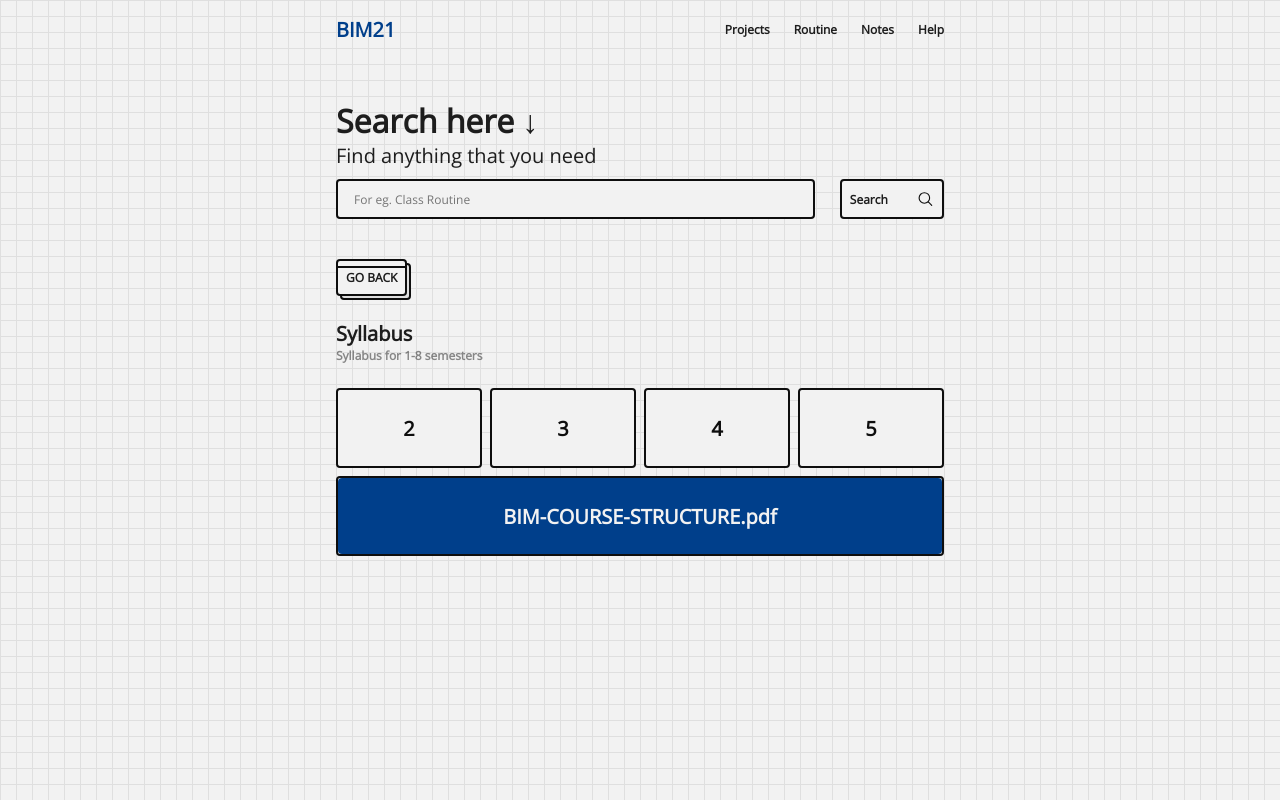
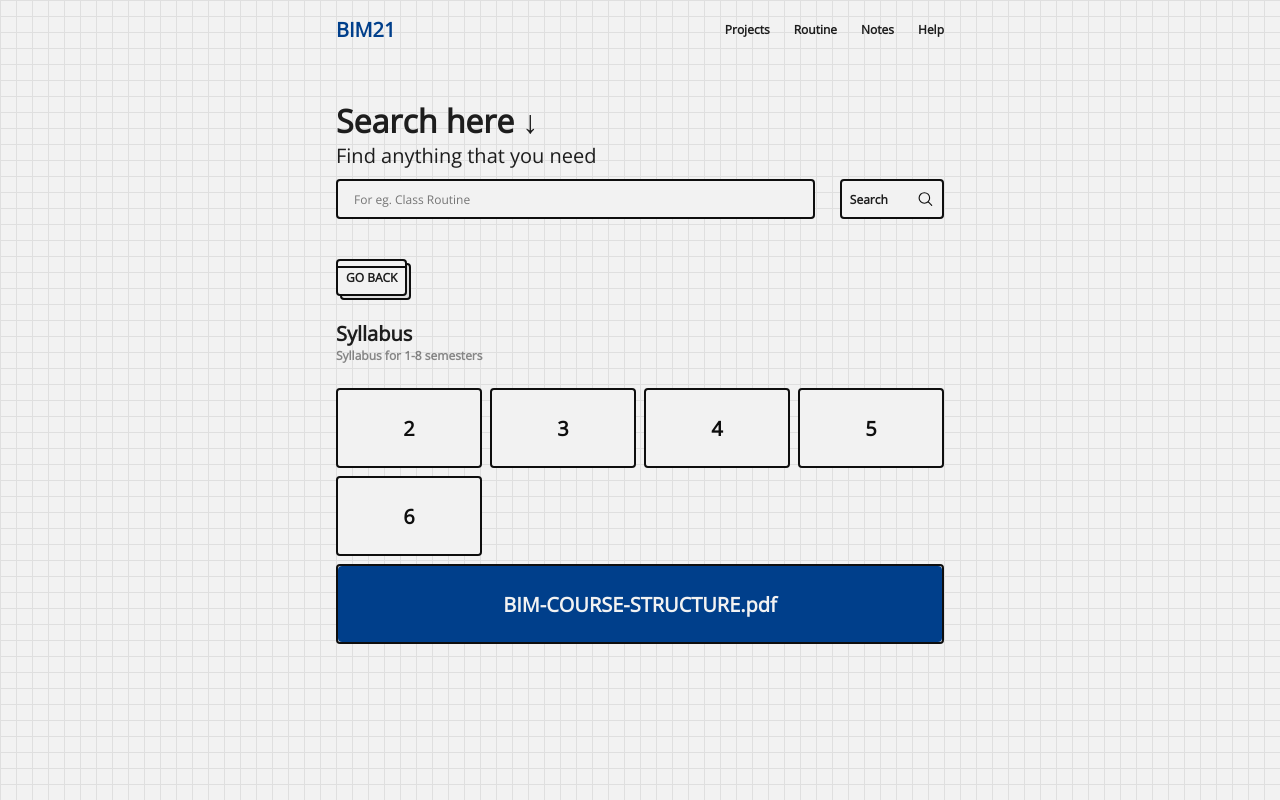
Before and after one commit to JugalShrestha/bim21, a React (Vite) app: page /syllabus in a window 1280 px wide. Built offline with nearby package versions, Linux system fonts and the light colour scheme.

Commit message:
Add: 6th sem syllabus

```diff
--- a/src/pages/project-pages/Syllabus.tsx
+++ b/src/pages/project-pages/Syllabus.tsx
@@ -32,6 +32,11 @@ const Syllabus = () => {
               5
             </Link>
           </li>
+          <li className="semester-option">
+            <Link to={rootBranch + "/pdf/syllabus/6th-sem.pdf"} target="_blank">
+              6
+            </Link>
+          </li>
           <li className="semester-option syllabus-1-8">
             <Link
               to={rootBranch + "/pdf/syllabus/whole-syllabus.pdf"}
```
Also changed, not shown: 1 other file (tests, documents, lock files or other folders).
